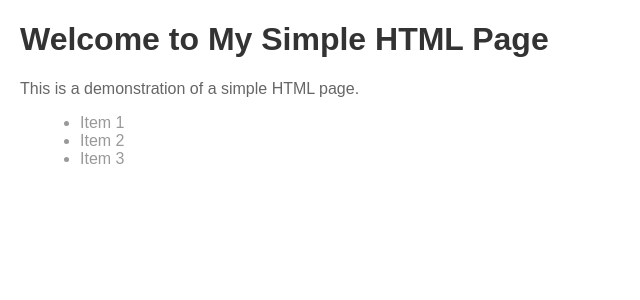
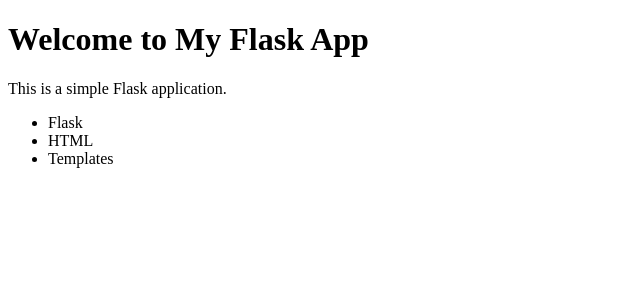
Before and after one commit to Francianeny/holbertonschool-higher_level_programming, a Flask app: page / in a window 1280 px wide. Shown: the top 300 px of the page, without its empty margins (0-640 px from the left). Run offline with Flask 3, Linux system fonts and the light colour scheme.

Commit message:
index.html

```diff
--- a/python-server_side_rendering/templates/index.html
+++ b/python-server_side_rendering/templates/index.html
@@ -3,31 +3,15 @@
 <head>
     <meta charset="UTF-8">
     <meta name="viewport" content="width=device-width, initial-scale=1.0">
-    <title>Simple HTML Page</title>
-    <style>
-        body {
-            font-family: Arial, sans-serif;
-            margin: 20px;
-        }
-        h1 {
-            color: #333;
-        }
-        p {
-            color: #666;
-        }
-        ul {
-            color: #999;
-            margin-left: 20px;
-        }
-    </style>
+    <title>My Flask App</title>
 </head>
 <body>
-    <h1>Welcome to My Simple HTML Page</h1>
-    <p>This is a demonstration of a simple HTML page.</p>
+    <h1>Welcome to My Flask App</h1>
+    <p>This is a simple Flask application.</p>
     <ul>
-        <li>Item 1</li>
-        <li>Item 2</li>
-        <li>Item 3</li>
+        <li>Flask</li>
+        <li>HTML</li>
+        <li>Templates</li>
     </ul>
 </body>
 </html>
```
